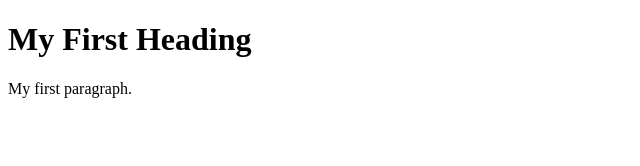
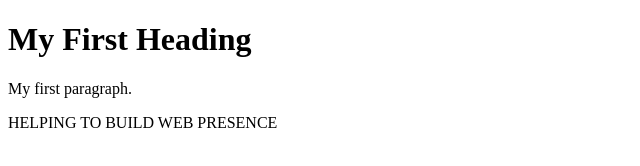
Before and after one commit to ParzivalWins/Cloud, a plain HTML site: page index.html in a window 1280 px wide. Shown: the whole page, without its empty margins (0-640 px from the left). Drawn offline with Linux system fonts and the light colour scheme.

Commit message:
changes to forked

```diff
--- a/index.html
+++ b/index.html
@@ -6,5 +6,6 @@
 
 <p>My first paragraph.</p>
 
+  HELPING TO BUILD WEB PRESENCE
 </body>
 </html>
```
